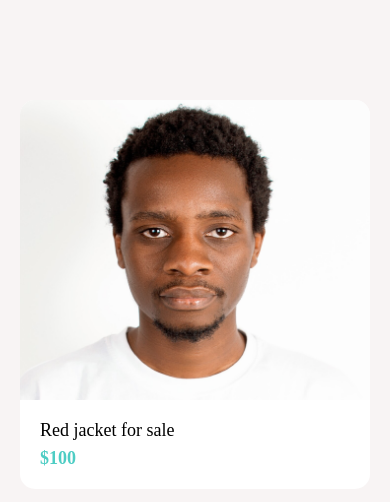
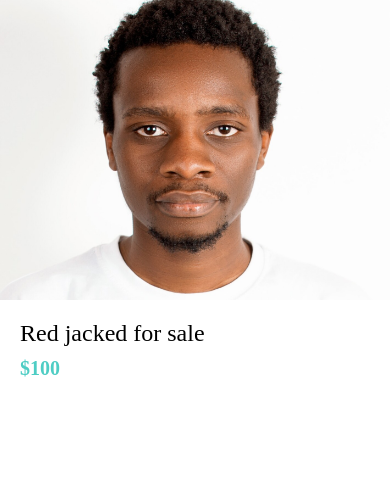
Before and after one commit to christianbiring1/DoneWithIt, a React Native app: screen / in a window 390 px wide. Shown: the top 502 px of the page. Built offline with nearby package versions, Linux system fonts and the light colour scheme.

Commit message:
Building the Listing Details Screen

```diff
--- a/App.js
+++ b/App.js
@@ -6,22 +6,24 @@
 import ViewImageScreen from './app/screen/ViewImageScreen';
 import AppButton from './app/components/AppButton';
 import Card from './app/components/Card';
+import ListingDetailsScreen from './app/screen/ListingDetailsScreen';
 
 export default function App() {
   return (
     // <ViewImageScreen />
     // <WelcomeScreen />
-    <View style={{
-      backgroundColor: "#f8f4f4",
-      padding: 20,
-      paddingTop: 100
-    }}>
-      <Card
-        title="Red jacket for sale"
-        subTitle="$100"
-        image={require("./app/assets/chris.jpg")}
-      />
-    </View>
+    // <View style={{
+    //   backgroundColor: "#f8f4f4",
+    //   padding: 20,
+    //   paddingTop: 100
+    // }}>
+    //   <Card
+    //     title="Red jacket for sale"
+    //     subTitle="$100"
+    //     image={require("./app/assets/chris.jpg")}
+    //   />
+    // </View>
+    <ListingDetailsScreen />
   );
 }
 
--- /dev/null
+++ b/app/screen/ListingDetailsScreen.js
@@ -0,0 +1,38 @@
+import React from 'react';
+import { Image, View, StyleSheet } from 'react-native';
+import AppText from '../components/AppText/AppText';
+import colors from '../config/colors';
+
+function ListingDetailsScreen(props) {
+  return (
+    <View>
+      <Image style={styles.image} source={require('../assets/chris.jpg')} />
+      <View style={styles.detailsContainer}>
+        <AppText style={styles.title}>Red jacked for sale</AppText>
+        <AppText style={styles.price}>$100</AppText>
+      </View>
+    </View>
+  );
+}
+
+const styles = StyleSheet.create({
+  detailsContainer: {
+    padding: 20
+  },
+  image: {
+    width: "100%",
+    height: 300,
+  },
+  price: {
+    color: colors.secondary,
+    fontWeight: "bold",
+    fontSize: 20,
+    marginVertical: 10
+  },
+  title: {
+    fontSize: 24,
+    fontWeight: '500'
+  }
+})
+
+export default ListingDetailsScreen;
```
